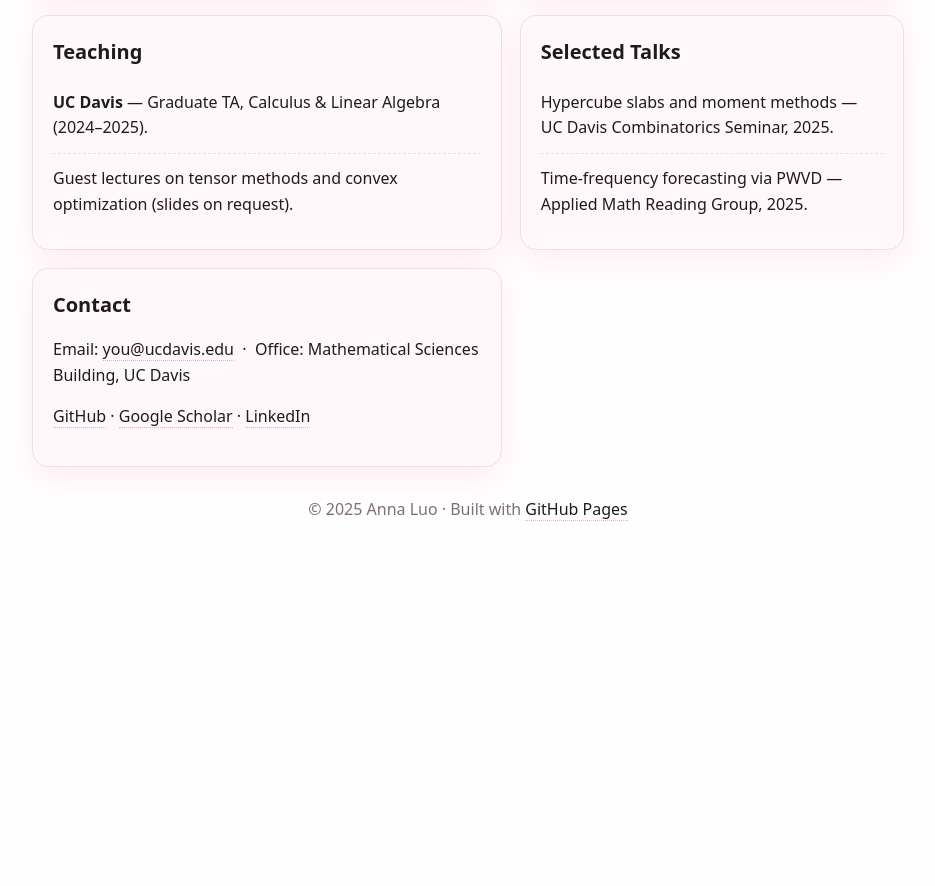
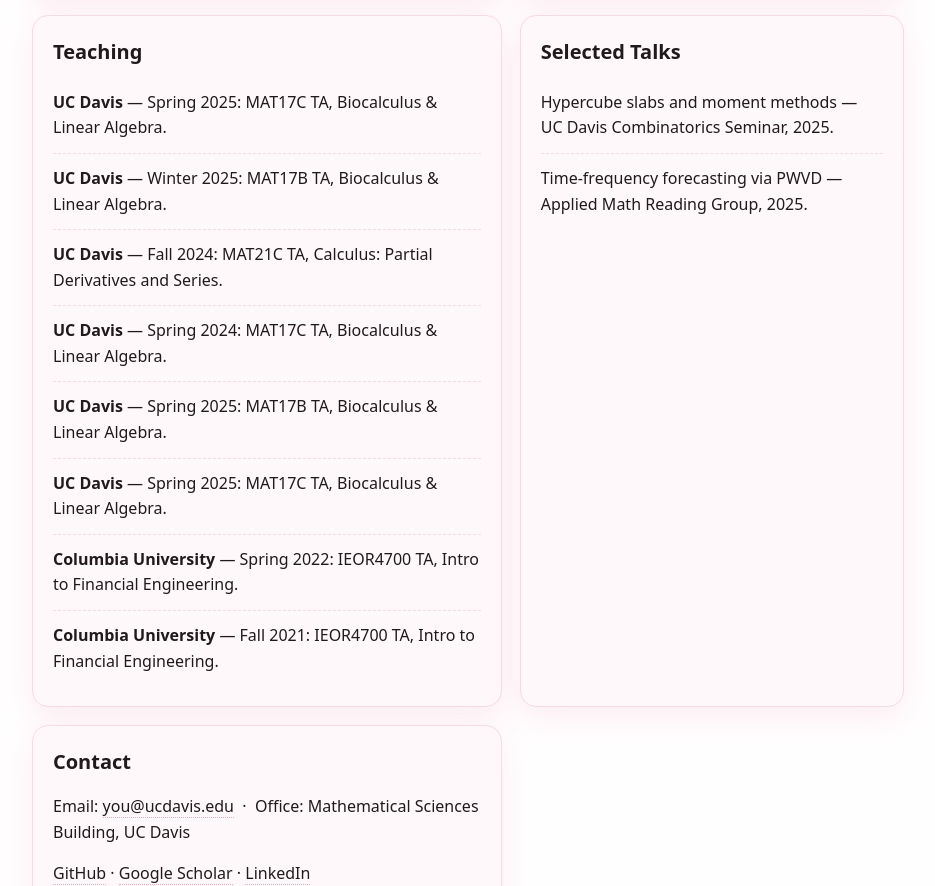
Before and after one commit to RainCamel/yuannaluo.github.io, a plain HTML site: page index.html in a window 1280 px wide. Shown: the part 732-1618 px from the top of the page, without its empty margins (172-1107 px from the left). Before the commit the page ends 1308 px from the top, so only its background shows below. Drawn offline with Linux system fonts and the light colour scheme.

Commit message:
Update index.html

```diff
--- a/index.html
+++ b/index.html
@@ -146,8 +146,14 @@
       <section id="teaching" aria-labelledby="teach-heading">
         <h2 id="teach-heading">Teaching</h2>
         <ul class="list">
-          <li><strong>UC Davis</strong> — Graduate TA, Calculus & Linear Algebra (2024–2025).</li>
-          <li>Guest lectures on tensor methods and convex optimization (slides on request).</li>
+          <li><strong>UC Davis</strong> — Spring 2025: MAT17C TA, Biocalculus & Linear Algebra.</li>
+          <li><strong>UC Davis</strong> — Winter 2025: MAT17B TA, Biocalculus & Linear Algebra.</li>
+          <li><strong>UC Davis</strong> — Fall 2024: MAT21C TA, Calculus: Partial Derivatives and Series.</li>
+          <li><strong>UC Davis</strong> — Spring 2024: MAT17C TA, Biocalculus & Linear Algebra.</li>
+          <li><strong>UC Davis</strong> — Spring 2025: MAT17B TA, Biocalculus & Linear Algebra.</li>
+          <li><strong>UC Davis</strong> — Spring 2025: MAT17C TA, Biocalculus & Linear Algebra.</li>
+          <li><strong>Columbia University</strong> — Spring 2022: IEOR4700 TA, Intro to Financial Engineering.</li>
+          <li><strong>Columbia University</strong> — Fall 2021: IEOR4700 TA, Intro to Financial Engineering.</li>
         </ul>
       </section>
 
```
